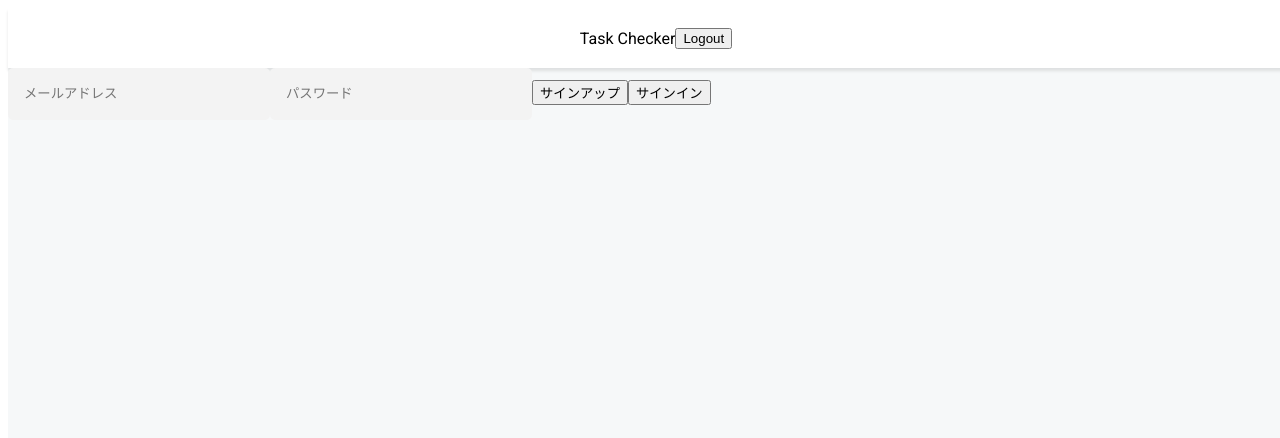
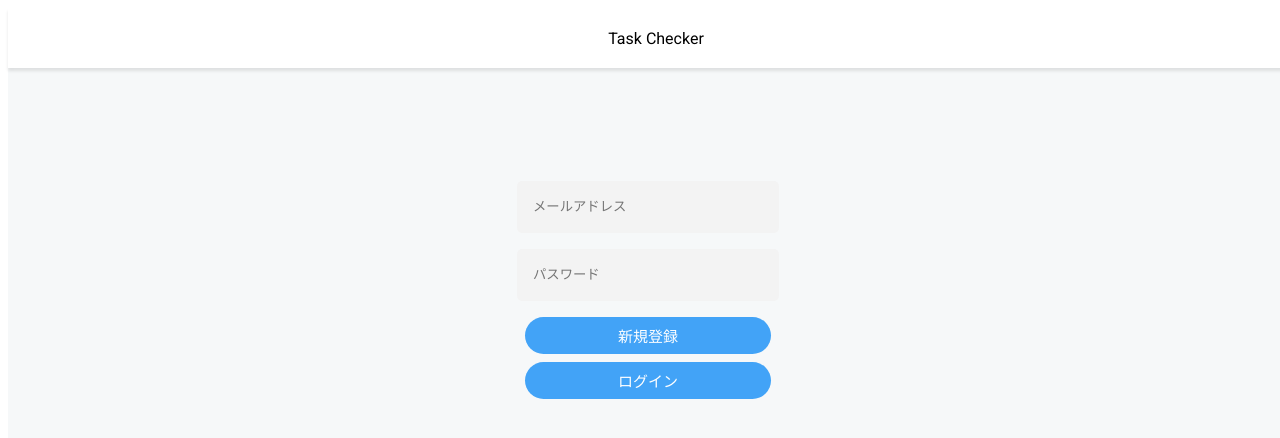
Before and after one commit to sh10n7/task_checker_test, a Vue app: page / in a window 1280 px wide. Shown: the top 438 px of the page. Built offline with nearby package versions, Linux system fonts and the light colour scheme; no server answers; some icons are missing.

Commit message:
UIの修正

```diff
--- a/src/components/AuthComponent.vue
+++ b/src/components/AuthComponent.vue
@@ -1,9 +1,13 @@
 <template>
-    <HeaderComp />
-    <input type="email" v-model="email" placeholder="メールアドレス">
-    <input type="password" v-model="password" placeholder="パスワード">
-    <button @click="handleSignUp">サインアップ</button>
-    <button @click="handleSignIn">サインイン</button>
+    <HeaderComp :isLoggedIn="isLoggedIn.value"/>
+    <div class="form-body">
+      <input type="email" v-model="email" placeholder="メールアドレス">
+      <input type="password" v-model="password" placeholder="パスワード">
+      <div class="button-list">
+        <button class="button" @click="handleSignUp">新規登録</button>
+        <button class="button" @click="handleSignIn">ログイン</button>
+      </div>
+    </div>
 </template>
 
 
@@ -22,10 +26,19 @@ export default {
     const email = ref('');
     const password = ref('');
     const router = useRouter();
+    const isLoggedIn = ref(false);
 
     onMounted(() => {
+      // OnAuthStateChangedを使用して、認証状態に変更があったとき(サインインする、サインアウトする)に、コールバック関数を実施。
+      // 認証されたユーザー(authUser)をuser変数に代入する。
       auth.onAuthStateChanged((authUser) => {
         user.value = authUser;
+        if(user.value) {
+          isLoggedIn.value = true;
+          console.log(isLoggedIn.value)
+        } else {
+          isLoggedIn.value = false;
+        }
       });
     });
 
@@ -58,7 +71,40 @@ export default {
     };
 
 
-    return { user, email, password, handleSignUp, handleSignIn, handleSignOut };
+    return { user, email, password, handleSignUp, handleSignIn, handleSignOut, isLoggedIn };
   }
 };
 </script>
+
+<style scoped>
+  .form-body {
+    display: flex;
+    flex-direction: column;
+    justify-content: center;
+    align-items: center;
+    height: 50vh;
+    padding: 2vw 10vw;
+    text-align: center;
+  }
+
+  input {
+    margin-bottom: 16px;
+  }
+
+  .button-list {
+    display: flex;
+    flex-direction: column;
+  }
+
+  .button {
+    background-color: rgb(66, 163, 247);
+    color: white;
+    border-radius: 25px;
+    border-style: none;
+    padding: 8px 20px;
+    margin-bottom: 8px;
+    font-size: 15px;
+    width: 246px;
+  }
+
+</style>
--- a/src/components/Header.vue
+++ b/src/components/Header.vue
@@ -2,7 +2,7 @@
   <div class="header">
     <DoneAll class="header_icon" fontsize="large" />
     <span class="header-title">Task Checker</span>
-    <button class="logout-button" @click="handleSignOut">
+    <button v-if="isLoggedIn" class="logout-button" @click="handleSignOut">
       <span>Logout</span>
     </button>
   </div>
@@ -16,9 +16,11 @@ import { useRouter } from 'vue-router'; // useRouterをインポート
 export default {
   name: 'HeaderComp',
   components:{
-    DoneAll,
+    DoneAll
   },
-  setup() { // setup関数でuseRouterを使用
+  props: [ 'isLoggedIn'],
+  setup(){
+    // setup関数でuseRouterを使用
     const router = useRouter();
 
     // methods:の代わりに呼び出したい関数を設定
--- a/src/views/HomePage.vue
+++ b/src/views/HomePage.vue
@@ -1,6 +1,6 @@
 
 <template>
-    <HeaderComp />
+    <HeaderComp/>
     <div class="genre">
       <SelectComp :genres="genreStore.genres" @change="changeSelectedGenreId"/>
       <AddCircleIcon class="add_circle_outline_icon" fontSize="medium" @click="showModal = true"/>
```
